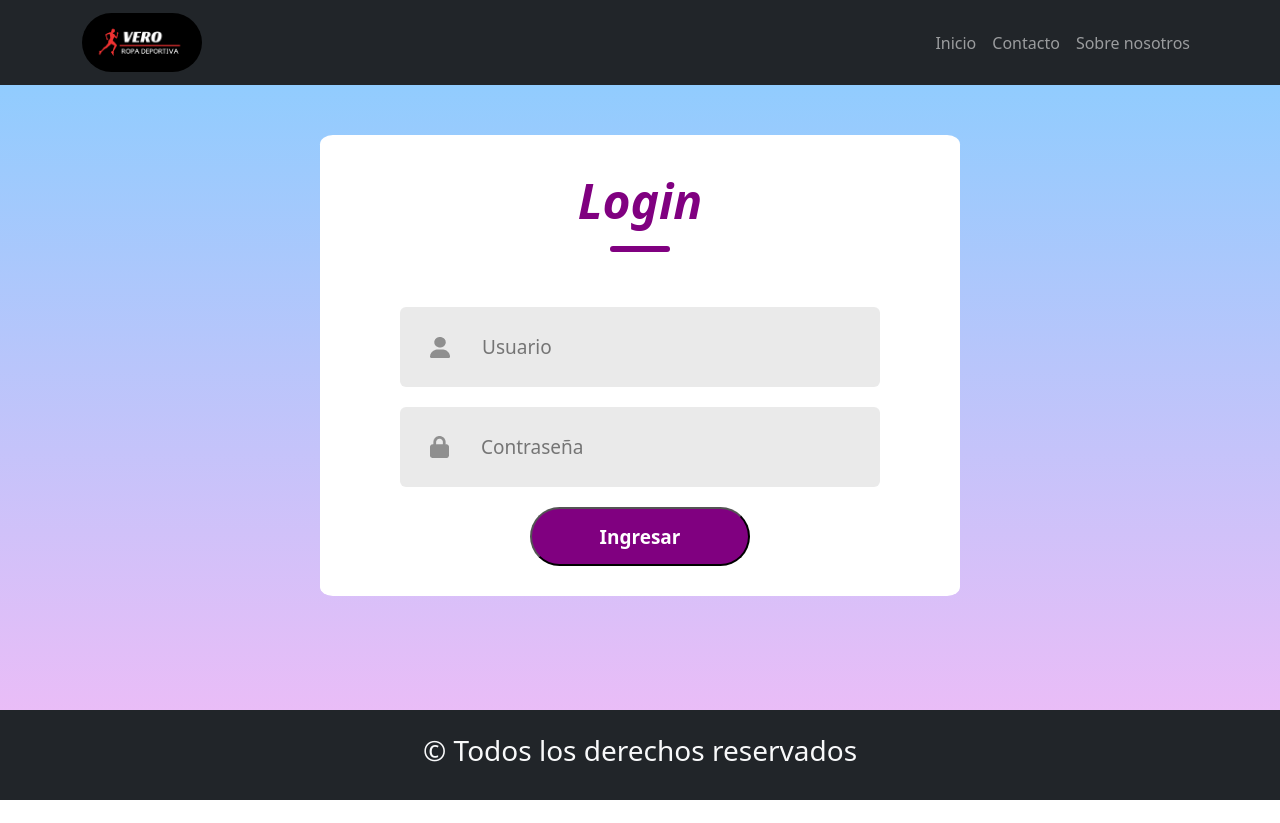
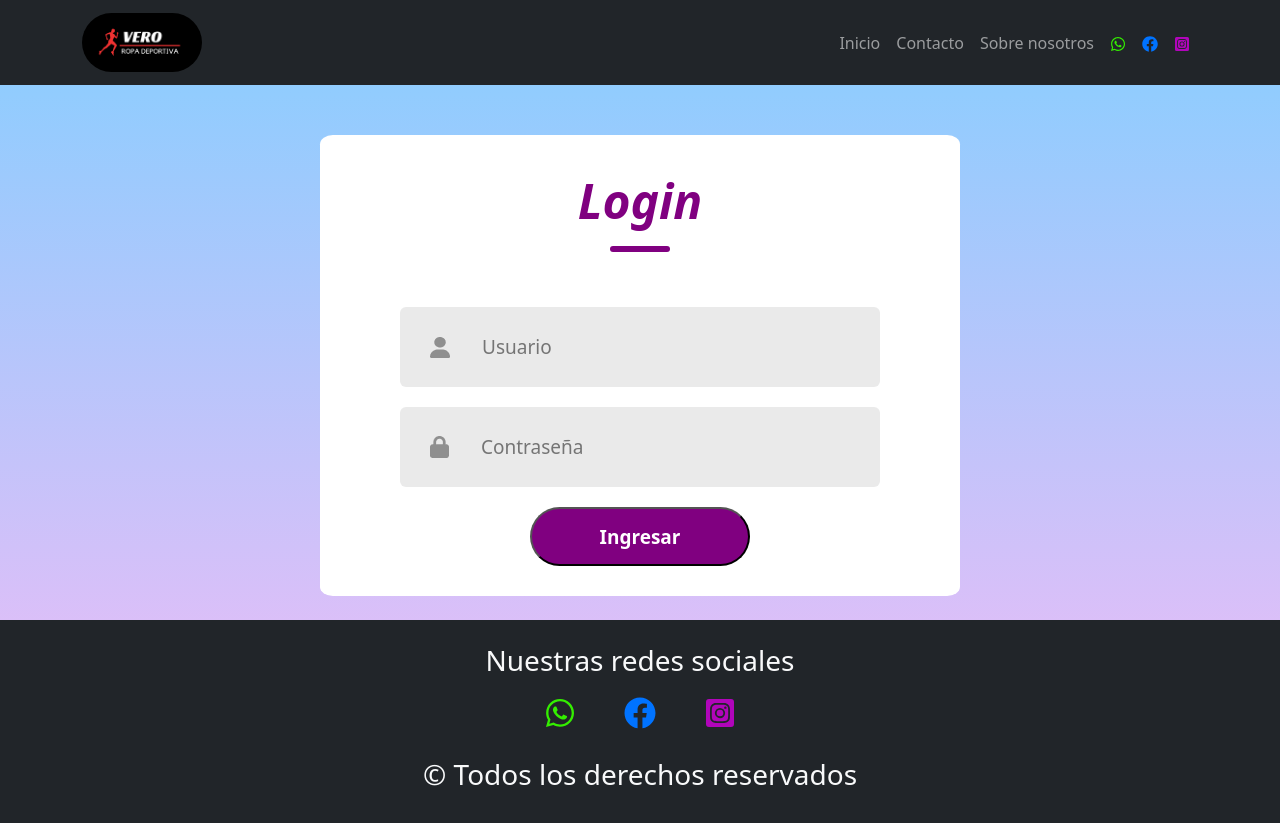
Before and after one commit to joaquin-fuentes/proyecto-metodologia, a React (Vite) app: page /login in a window 1280 px wide. Before the commit the page ends 800 px from the top, so only its background shows below. Built offline with nearby package versions, Linux system fonts and the light colour scheme; no server answers.

Commit message:
agregue iconos de redes sociales y botones en cards

```diff
--- a/src/App.css
+++ b/src/App.css
@@ -15,6 +15,15 @@
   width: 120px;
   border-radius: 150px;
 }
+.icono-whatsap{
+  color: rgb(52, 238, 0);
+}
+.icono-facebook{
+  color: rgb(0, 115, 255);
+}
+.icono-instagram{
+  color: rgb(177, 5, 186);
+}
 /* inicio */
 .imgBanner{
   height: 40vh;
@@ -27,10 +36,16 @@
 .cuerpoProductoInicio{
   overflow: hidden; /* Oculta el contenido que se desborda */
   text-overflow: ellipsis; /* Agrega puntos suspensivos al final del texto */
-  height: 170px;
+  height: 175px;
   display: flex;
   flex-direction: column;
   justify-content: space-around;
+}
+.nombrePrenda{
+  margin-bottom: 0px!important;
+}
+.precioPrenda{
+  margin-bottom: 2px;
 }
 @media (max-width: 768px) {
   .alineacionProductos {
@@ -44,19 +59,32 @@
   height: 170px;
 }
 .cuerpoProductoInicio{
-  height: 100px;
+  height: 120px;
+  display: flex;
+  flex-direction: column;
+  justify-content: end;
 }
 .nombrePrenda{
-  font-size: 12px!important;
+  font-size: 11px!important;
   margin: 0!important;
 }
 .precioPrenda{
-  font-size: 12px!important;
+  font-size: 11px!important;
   margin: 0!important;
   margin-bottom: 3px!important;
 }
 .botonPrenda{
-  font-size: 12px!important;
+  font-size: 10px!important;
+  margin: 1px;
+  height: 100%;
+  display: flex!important;
+  justify-content: center!important;
+  align-items: center!important;
+}
+.contenedorBotonesPrendas{
+  display: flex!important;
+  justify-content: center!important;
+  align-items: center!important;
 }
 }
 
--- a/src/components/common/Footer.jsx
+++ b/src/components/common/Footer.jsx
@@ -1,27 +1,22 @@
-//  import face_logo from "../assets/facebook-logo.png";
-//  import tiktok_logo from "../assets/tiktok-logo.png";
-//  import wsp_logo from "../assets/wsp-logo.png";
+import { FaWhatsapp } from "react-icons/fa"
+import { FaFacebook } from "react-icons/fa"
+import { FaInstagramSquare } from "react-icons/fa"
+import { Nav } from "react-bootstrap";
 
 const Footer = () => {
-    return (
-        <footer className='bg-dark text-light text-center p-4'>
-            <h3>&copy; Todos los derechos reservados</h3>
-        </footer>
+  return (
+    <footer className='bg-dark text-light text-center p-4'>
+      <h3>Nuestras redes sociales</h3>
+      <div className="d-flex justify-content-center">
+        <Nav.Link className="mx-4 mb-4 fs-2"><FaWhatsapp className="icono-whatsap" /></Nav.Link>
+        <Nav.Link className="mx-4 mb-4 fs-2"><FaFacebook className="icono-facebook" /></Nav.Link>
+        <Nav.Link className="mx-4 mb-4 fs-2"><FaInstagramSquare className="icono-instagram" /></Nav.Link>
+      </div>
 
-/* <div className='iconos'>
-<div className='icono'>
-  <img src={face_logo} alt="" />
-</div>
+      <h3>&copy; Todos los derechos reservados</h3>
+    </footer>
 
-<div className='icono'>
-  <img src={tiktok_logo} alt="" />
-</div>
-
-<div className='icono'>
-  <img src={wsp_logo} alt="" />
-</div> */
-
-    );
+  );
 };
 
 export default Footer;
--- a/src/components/common/Menu.jsx
+++ b/src/components/common/Menu.jsx
@@ -3,6 +3,10 @@ import { Link, NavLink, useNavigate } from "react-router-dom";
 import logo from "../../assets/imagenes/logoCatalogo.png";
 import { useEffect, useState } from "react";
 import Swal from "sweetalert2";
+import {FaWhatsapp} from "react-icons/fa"
+import {FaFacebook} from "react-icons/fa"
+import {FaInstagramSquare} from "react-icons/fa"
+
 
 const Menu = ({ usuarioLogueado, setUsuarioLogueado }) => {
     const navegar = useNavigate();
@@ -42,6 +46,11 @@ const Menu = ({ usuarioLogueado, setUsuarioLogueado }) => {
                             ) : (
                                 null
                             )}
+                            <Nav.Link><FaWhatsapp className="icono-whatsap"/></Nav.Link>
+                            <Nav.Link><FaFacebook className="icono-facebook"/></Nav.Link>
+                            <Nav.Link><FaInstagramSquare className="icono-instagram"/></Nav.Link>
+
+
                         </Nav>
                     </Navbar.Collapse>
                 </Container>
--- a/src/components/views/CardProducto.jsx
+++ b/src/components/views/CardProducto.jsx
@@ -1,8 +1,11 @@
 import { Card, Col } from "react-bootstrap"
-import { NavLink } from "react-router-dom"
+import { NavLink, Link } from "react-router-dom"
+import { FaWhatsapp } from "react-icons/fa"
 
 
-const CardProducto = ({producto}) => {
+
+const CardProducto = ({ producto }) => {
+
     return (
         <Col xs={6} md={4} lg={3}>
             <Card className="m-1">
@@ -10,9 +13,17 @@ const CardProducto = ({producto}) => {
                 <Card.Body className="cuerpoProductoInicio">
                     <Card.Title className="nombrePrenda">{producto.nombrePrenda}</Card.Title>
                     <Card.Text className="precioPrenda">
-                    $ {producto.precio}
+                        $ {producto.precio}
                     </Card.Text>
-                    <NavLink end to={`/detalle/${producto.id}`} className={"btn btn-primary botonPrenda"} >Ver detalle</NavLink>
+                    <div className="contenedorBotonesPrendas">
+                        <NavLink end to={`/detalle/${producto.id}`} className={"w-100 my-1 btn btn-primary botonPrenda"} >Ver detalle</NavLink>
+                        <Link className="w-100 my-1 btn btn-success botonPrenda"
+                            target="_blank"
+                            to={`https://api.whatsapp.com/send?phone=3816097754&text=¡Hola! Estoy interesado en tu PRODUCTO: ${producto.nombrePrenda}. CODIGO: ${producto.id}`}>
+                            Ir al Whatsapp <FaWhatsapp className="icono-whatsap" />
+                        </Link>
+                    </div>
+
                 </Card.Body>
 
             </Card>
--- a/src/components/views/DetalleProductoInicio.jsx
+++ b/src/components/views/DetalleProductoInicio.jsx
@@ -2,6 +2,8 @@ import { Container, Row, Col, Breadcrumb, Button } from "react-bootstrap"
 import { useEffect, useState } from "react";
 import { obtenerProducto } from "../helpers/queries";
 import { useParams, useNavigate, Link } from "react-router-dom";
+import { FaWhatsapp } from "react-icons/fa"
+
 
 import Swal from 'sweetalert2';
 
@@ -16,7 +18,7 @@ const DetalleProductoInicio = () => {
         obtenerProducto(id).then((respuesta) => {
             if (respuesta != null) {
                 setProducto(respuesta)
-                setProductoWp(`${respuesta.nombrePrenda}, código: ${respuesta.id}`)
+                setProductoWp(`${respuesta.nombrePrenda}. CÓDIGO: ${respuesta.id}`)
             } else {
                 Swal.fire("Error", "No se pudo obtener los datos de la API", "error")
                 // navegacion("/error404")
@@ -44,8 +46,8 @@ const DetalleProductoInicio = () => {
                         <p className="fw-bold">Precio: <span className="fw-normal">${producto.precio}</span></p>
                         <Link className="btn btn-success"
                             target="_blank"
-                            to={`https://api.whatsapp.com/send?phone=3816097754&text=¡Hola! Estoy interesado en tu producto:${productoWp}`}>
-                            Ir al WP
+                            to={`https://api.whatsapp.com/send?phone=3816097754&text=¡Hola! Estoy interesado en tu PRODUCTO: ${productoWp}`}>
+                            Ir al Whatsapp <FaWhatsapp className="icono-whatsap" />
                         </Link>
                         <Link className="btn btn-primary mx-3"
                             to="/">
--- a/src/components/views/Inicio.jsx
+++ b/src/components/views/Inicio.jsx
@@ -3,6 +3,7 @@ import imgBanner from "../../assets/imagenes/bannerInicio.png"
 import { useEffect, useState } from "react";
 import { obtenerProductos } from "../helpers/queries";
 import CardProducto from "./CardProducto";
+import {FaSearch} from "react-icons/fa"
 
 const Inicio = () => {
     const [productos, setProductos] = useState([])
@@ -38,9 +39,9 @@ const Inicio = () => {
                 <h1>Nuestros Productos</h1>
                 <hr />
                 <InputGroup className="mb-3">
-                    <InputGroup.Text id="basic-addon1">Buscar</InputGroup.Text>
+                    <InputGroup.Text id="basic-addon1"><FaSearch/></InputGroup.Text>
                     <Form.Control
-                        placeholder="Buscar por nombre de prenda"
+                        placeholder="Buscar"
                         value={nombrePrenda}
                         onChange={(e) => setNombrePrenda(e.target.value)}
                     />
```
